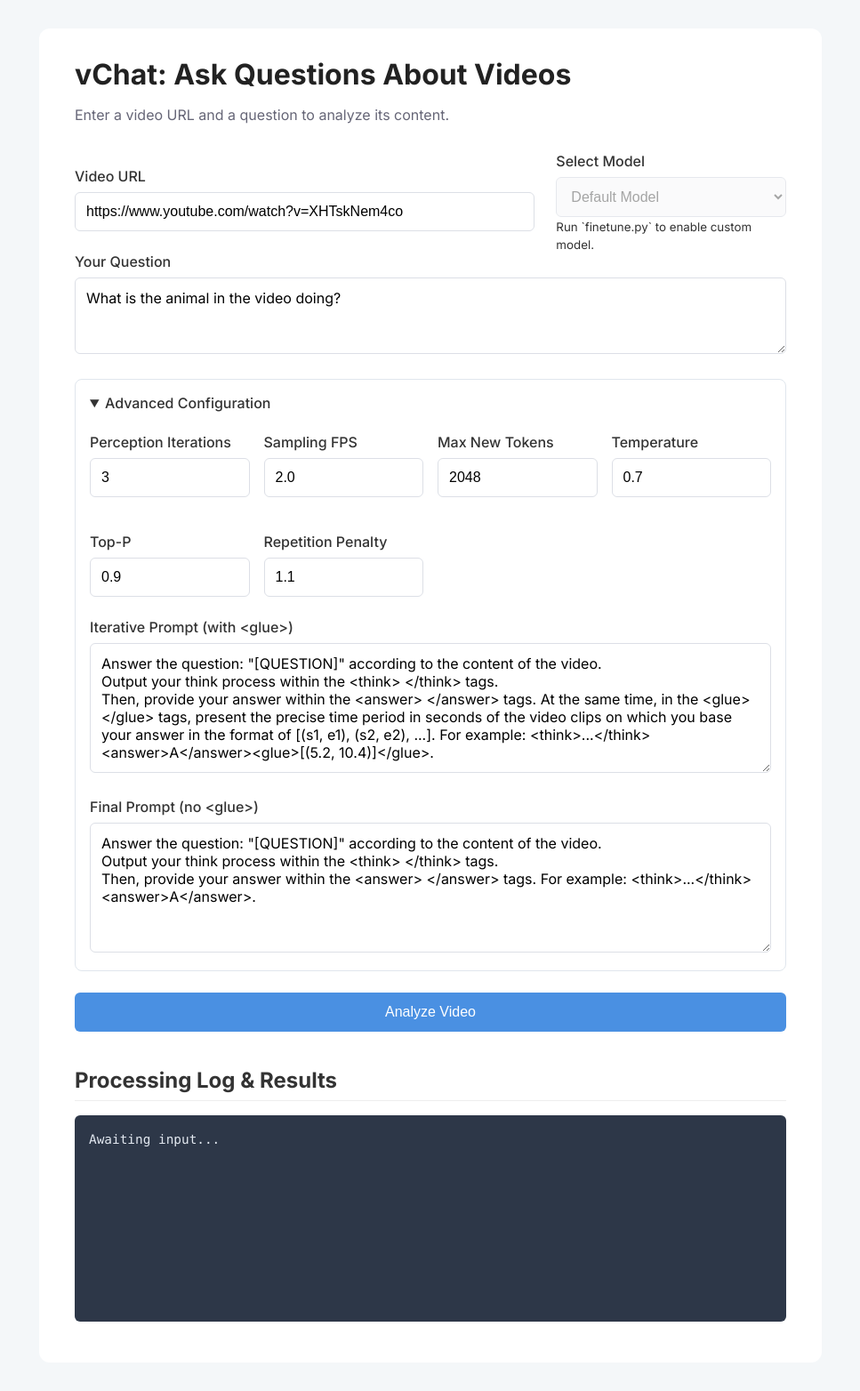
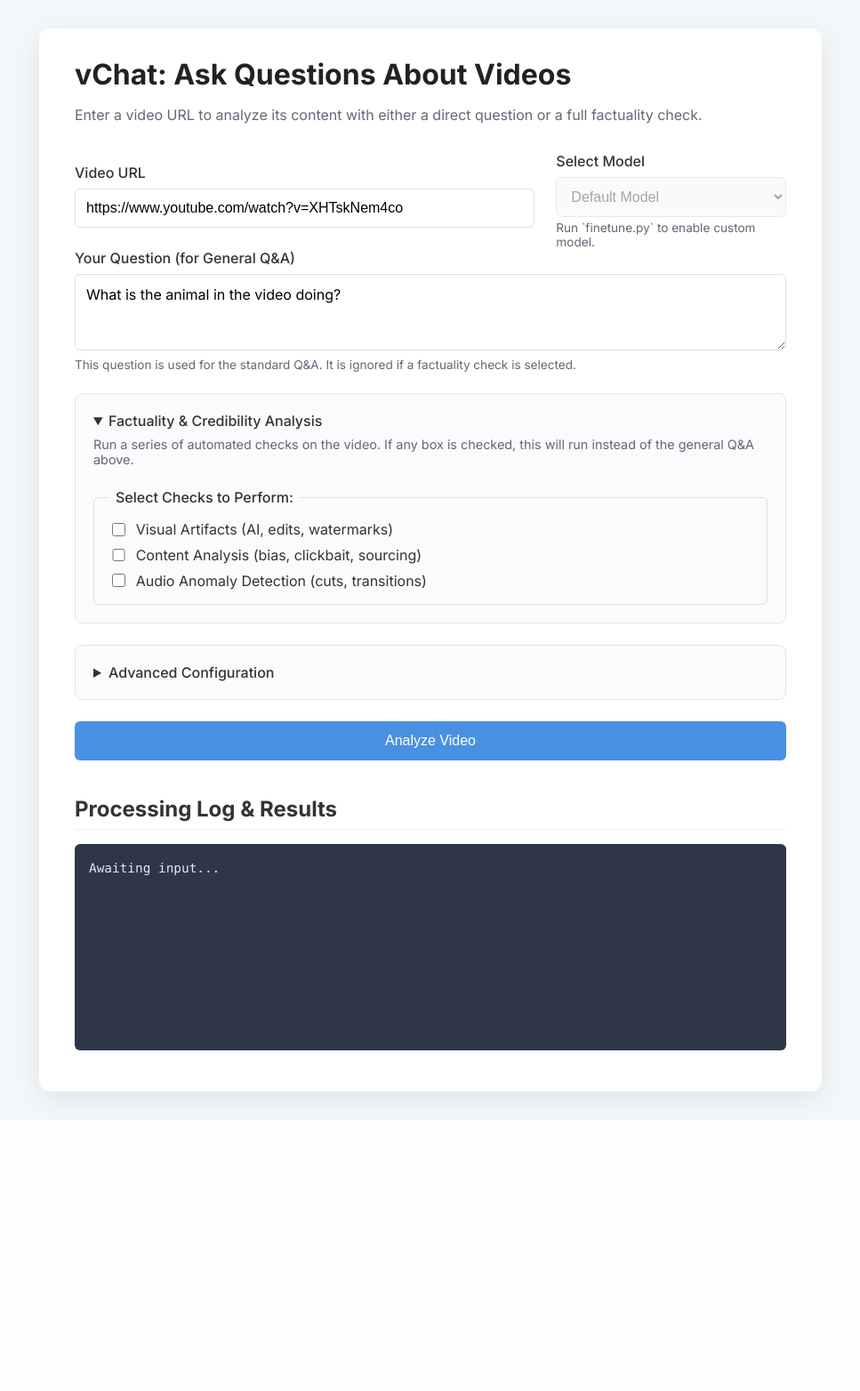
Before and after one commit to DevKlim/open-vRAG, a FastAPI app: page / in a window 1280 px wide, after a click on "Factuality & Credibility Analysis". Shown: the whole page at 89% size, without its empty margins (156-1123 px from the left). After the commit the page ends 1247 px from the top, so only its background shows below. Run offline with FastAPI, Linux system fonts and the light colour scheme.

Commit message:
liarmp4 integration

```diff
--- a/app.py
+++ b/app.py
@@ -10,16 +10,16 @@ from fastapi.templating import Jinja2Templates
 from fastapi.staticfiles import StaticFiles
 import yt_dlp
 import inference_logic
+import factuality_logic
 
-# --- Configure application-wide logging ---
-# This will capture logs from all modules and format them for better debugging.
+#  config application-wide logging
 logging.basicConfig(
     level=logging.INFO,
     format="%(asctime)s - %(name)s - %(levelname)s - %(message)s",
 )
-# ---------------------------------------------
+#
 
-# --- FastAPI App Setup ---
+#  fastAPI app setup
 app = FastAPI()
 templates = Jinja2Templates(directory="templates")
 app.mount("/static", StaticFiles(directory="static"), name="static")
@@ -34,8 +34,6 @@ async def startup_event():
         inference_logic.load_models()
     except Exception as e:
         logging.fatal(f"Could not load models. Error: {e}", exc_info=True)
-        # In a real app, you might want to prevent startup or enter a degraded state.
-        # For now, we log the fatal error. The app will likely fail on inference.
 
 @app.get("/", response_class=HTMLResponse)
 async def read_root(request: Request):
@@ -62,7 +60,7 @@ def progress_hook(d):
         eta = d.get('_eta_str', 'N/A').strip()
         progress_message = f"Downloading: {percent} at {speed}, ETA: {eta}\r"
     elif d['status'] == 'finished':
-        progress_message = f"\nDownload finished. Preparing video file...\n"
+        progress_message = f"\nDownload finished. Preparing video assets...\n"
 
 async def run_subprocess_async(command: list[str]):
     """Asynchronously runs a subprocess and captures its output."""
@@ -73,81 +71,126 @@ async def run_subprocess_async(command: list[str]):
         error_details = stderr.decode()
         logging.error(f"FFmpeg command failed: {command}")
         logging.error(f"FFmpeg stderr: {error_details}")
-        raise RuntimeError(f"FFmpeg failed:\n{error_details}")
+        raise RuntimeError(f"Process failed:\n{error_details}")
     return stdout.decode()
 
-async def prepare_video_async(url: str):
-    """Downloads and sanitizes a video file asynchronously."""
+async def prepare_video_assets_async(url: str) -> dict:
+    """
+    Downloads video, subtitles, and extracts audio. Returns a dictionary of file paths.
+    """
     global progress_message
     loop = asyncio.get_event_loop()
-    progress_message = "Starting video download...\r"
+    progress_message = "starting video download...\r"
+
     ydl_opts = {
         'format': 'best[ext=mp4]/bestvideo[ext=mp4]+bestaudio[ext=m4a]/best',
         'outtmpl': 'videos/%(id)s.%(ext)s',
-        'progress_hooks': [progress_hook]
+        'progress_hooks': [progress_hook],
+        'writesubtitles': True,
+        'writeautomaticsub': True,
+        'subtitleslangs': ['en'],
     }
+
+    video_id = ""
+    original_filepath_str = ""
     with yt_dlp.YoutubeDL(ydl_opts) as ydl:
         info = await loop.run_in_executor(None, lambda: ydl.extract_info(url, download=True))
         original_filepath_str = ydl.prepare_filename(info)
+        video_id = info.get("id")
 
-    progress_message = f"Sanitizing video file: {original_filepath_str}\n"
-    logging.info(f"Original video downloaded to: {original_filepath_str}")
+    progress_message = f"cleaning video file: {original_filepath_str}\n"
+    logging.info(f"og video downloaded to: {original_filepath_str}")
     original_path = Path(original_filepath_str)
     sanitized_path = original_path.with_name(f"{original_path.stem}_fixed.mp4")
-
-    # Re-encode to a standard H.264/AAC format to prevent decoder errors
-    ffmpeg_command = [
+    #reencoding as mov doesnt work!
+    ffmpeg_video_command = [
         "ffmpeg", "-i", str(original_path), "-c:v", "libx264", "-preset", "fast",
         "-crf", "23", "-c:a", "aac", "-y", str(sanitized_path)
     ]
-    await run_subprocess_async(ffmpeg_command)
-    progress_message = f"Video sanitized successfully to: {sanitized_path}\n"
-    logging.info(f"Video sanitized and saved to: {sanitized_path}")
-    return str(sanitized_path)
+    await run_subprocess_async(ffmpeg_video_command)
+    progress_message = "video proc. extracting audio...\n"
 
-async def process_request_stream(video_url: str, question: str, generation_config: dict, prompts: dict, model_selection: str):
-    """Generator function that yields progress updates for the streaming response."""
+    audio_path = sanitized_path.with_suffix('.wav')
+    ffmpeg_audio_command = [
+        "ffmpeg", "-i", str(sanitized_path), "-vn", "-acodec", "pcm_s16le",
+        "-ar", "16000", "-ac", "1", "-y", str(audio_path)
+    ]
+    await run_subprocess_async(ffmpeg_audio_command)
+    progress_message = "Audio extracted successfully.\n"
+
+    # for transcript
+    video_dir = Path("videos")
+    # yt-dlp might add language codes like .en.vtt
+    transcript_path = next(video_dir.glob(f"{video_id}*.vtt"), None)
+
+    logging.info(f"Assets prepared: Video='{sanitized_path}', Audio='{audio_path}', Transcript='{transcript_path}'")
+
+    return {
+        "video": str(sanitized_path),
+        "audio": str(audio_path) if audio_path and audio_path.exists() else None,
+        "transcript": str(transcript_path) if transcript_path and transcript_path.exists() else None,
+    }
+
+async def process_request_stream(video_url: str, question: str, generation_config: dict, prompts: dict, model_selection: str, checks: dict):
+    """
+    Generator function that yields progress updates.
+    Routes to either the Q&A pipeline or the Factuality pipeline.
+    """
     global progress_message
-    video_path = None
+    paths = None
     try:
-        # 1. Switch to the selected model
         inference_logic.switch_active_model(model_selection)
         yield f"data: Using {model_selection.capitalize()} Model for inference.\n\n"
 
-        # 2. Prepare video (download and sanitize)
-        preparation_task = asyncio.create_task(prepare_video_async(video_url))
+        preparation_task = asyncio.create_task(prepare_video_assets_async(video_url))
         while not preparation_task.done():
             yield f"data: {progress_message}\n\n"
             await asyncio.sleep(0.2)
         yield f"data: {progress_message}\n\n"
-        video_path = await preparation_task # This will raise exception if task failed
+        paths = await preparation_task
 
-        # 3. Run the inference pipeline
-        yield "data: Starting inference pipeline...\n\n"
-        async for message in inference_logic.run_inference_pipeline(video_path, question, generation_config, prompts):
-            yield f"data: {message}\n\n"
+        # pipeline to run
+        is_factuality_run = any(checks.values())
+
+        if is_factuality_run:
+            yield "data: Starting Factuality & Credibility pipeline...\n\n"
+            async for message in factuality_logic.run_factuality_pipeline(paths, checks, generation_config):
+                yield f"data: {message}\n\n"
+        else:
+            yield "data: Starting General Q&A pipeline...\n\n"
+            video_path = paths.get("video")
+            if not video_path:
+                raise ValueError("Video file could not be prepared.")
+            async for message in inference_logic.run_inference_pipeline(video_path, question, generation_config, prompts):
+                yield f"data: {message}\n\n"
 
     except Exception as e:
-        error_message = f"\n\n--- ERROR ---\nAn error occurred: {str(e)}"
-        logging.error(f"Error in processing stream for URL '{video_url}'", exc_info=True)
+        error_message = f"\n\n ERROR: \nAn error occurred: {str(e)}"
+        logging.error(f"error in processing stream for URL '{video_url}'", exc_info=True)
         yield f"data: {error_message}\n\n"
     finally:
-        # 4. Signal the client to close the connection
         yield "event: close\ndata: Task finished.\n\n"
 
 @app.post("/process")
 async def process_video_endpoint(
+    # core params
     video_url: str = Form(...),
     question: str = Form(...),
     model_selection: str = Form("default"),
+
     num_perceptions: int = Form(...),
     sampling_fps: float = Form(...),
     max_new_tokens: int = Form(...),
     temperature: float = Form(...),
     top_p: float = Form(...),
     repetition_penalty: float = Form(...),
+
     prompt_glue: str = Form(...),
-    prompt_final: str = Form(...)
+    prompt_final: str = Form(...),
+    # factuality checks
+    check_visuals: bool = Form(False),
+    check_content: bool = Form(False),
+    check_audio: bool = Form(False),
 ):
     """Endpoint to handle the main video analysis request."""
     generation_config = {
@@ -159,7 +202,9 @@ async def process_video_endpoint(
         "repetition_penalty": repetition_penalty
     }
     prompts = {"glue": prompt_glue, "final": prompt_final}
+    checks = {"visuals": check_visuals, "content": check_content, "audio": check_audio}
+
     return StreamingResponse(
-        process_request_stream(video_url, question, generation_config, prompts, model_selection),
+        process_request_stream(video_url, question, generation_config, prompts, model_selection, checks),
         media_type="text/event-stream"
     )
--- a/static/style.css
+++ b/static/style.css
@@ -30,7 +30,7 @@ body {
     background-color: var(--container-bg-color);
     padding: 2rem 2.5rem;
     border-radius: 12px;
-    box-shadow: 0 8px G30px rgba(0, 0, 0, 0.08);
+    box-shadow: 0 8px 30px rgba(0, 0, 0, 0.08);
     width: 100%;
     max-width: 800px;
 }
@@ -80,6 +80,14 @@ h1 {
     margin-bottom: 0;
 }
 
+.form-group small {
+    display: block;
+    margin-top: 0.25rem;
+    font-size: 0.85rem;
+    color: var(--subtle-text-color);
+}
+
+
 label {
     display: block;
     font-weight: 500;
@@ -99,6 +107,12 @@ select {
     transition: border-color 0.2s, box-shadow 0.2s;
     background-color: #fff;
 }
+
+input[type="number"][readonly] {
+    background-color: #f1f3f5;
+    cursor: not-allowed;
+}
+
 
 input[type="url"]:focus,
 input[type="number"]:focus,
@@ -123,13 +137,18 @@ textarea {
 .advanced-options {
     border: 1px solid #e0e6ed;
     border-radius: 8px;
-    padding: 1rem;
+    padding: 1.25rem;
     margin-top: 1.5rem;
+    background-color: #fafbfc;
 }
 
 .advanced-options summary {
     font-weight: 500;
     cursor: pointer;
+    list-style: revert; /* Use default disclosure triangle */
+}
+.advanced-options summary:hover {
+    color: var(--primary-color);
 }
 
 .advanced-options[open] summary {
@@ -195,3 +214,57 @@ h2 {
     font-size: 0.9rem;
     line-height: 1.6;
 }
+
+/* New Factuality Styles */
+.form-sub-label {
+    font-size: 0.9rem;
+    color: var(--subtle-text-color);
+    margin-top: -1rem;
+    margin-bottom: 1.5rem;
+}
+
+#factuality-checks {
+    border: 1px solid var(--border-color);
+    border-radius: 6px;
+    padding: 1rem;
+    margin: 0;
+}
+
+#factuality-checks legend {
+    font-weight: 500;
+    padding: 0 0.5rem;
+}
+
+.checkbox-group {
+    display: flex;
+    align-items: center;
+    margin-bottom: 0.5rem;
+}
+
+.checkbox-group:last-child {
+    margin-bottom: 0;
+}
+
+.checkbox-group input[type="checkbox"] {
+    width: auto;
+    margin-right: 0.75rem;
+    height: 1.1em;
+    width: 1.1em;
+}
+.checkbox-group label {
+    margin-bottom: 0;
+    font-weight: 400;
+}
+
+.interval-input {
+    display: flex;
+    align-items: center;
+    gap: 0.5rem;
+}
+.interval-input span {
+    color: var(--subtle-text-color);
+}
+.interval-input input {
+    flex: 1;
+    min-width: 80px;
+}
--- a/templates/index.html
+++ b/templates/index.html
@@ -11,7 +11,7 @@
         <div class="header">
              <h1>vChat: Ask Questions About Videos</h1>
         </div>
-        <p class="subtitle">Enter a video URL and a question to analyze its content.</p>
+        <p class="subtitle">Enter a video URL to analyze its content with either a direct question or a full factuality check.</p>
 
         <form id="vchat-form">
             <div class="form-grid">
@@ -34,15 +34,44 @@
             </div>
 
             <div class="form-group">
-                <label for="question">Your Question</label>
+                <label for="question">Your Question (for General Q&A)</label>
                 <textarea id="question" name="question" rows="3" required>What is the animal in the video doing?</textarea>
+                <small>This question is used for the standard Q&A. It is ignored if a factuality check is selected.</small>
             </div>
 
             <details class="advanced-options">
+                <summary>Factuality & Credibility Analysis</summary>
+                <p class="form-sub-label">Run a series of automated checks on the video. If any box is checked, this will run instead of the general Q&A above.</p>
+                <fieldset id="factuality-checks">
+                    <legend>Select Checks to Perform:</legend>
+                    <div class="checkbox-group">
+                        <input type="checkbox" id="check_visuals" name="check_visuals" value="true">
+                        <label for="check_visuals">Visual Artifacts (AI, edits, watermarks)</label>
+                    </div>
+                    <div class="checkbox-group">
+                        <input type="checkbox" id="check_content" name="check_content" value="true">
+                        <label for="check_content">Content Analysis (bias, clickbait, sourcing)</label>
+                    </div>
+                    <div class="checkbox-group">
+                        <input type="checkbox" id="check_audio" name="check_audio" value="true">
+                        <label for="check_audio">Audio Anomaly Detection (cuts, transitions)</label>
+                    </div>
+                </fieldset>
+            </details>
+
+            <details class="advanced-options">
                 <summary>Advanced Configuration</summary>
+                <div class="form-group">
+                    <label for="sampling_interval">Frame Sampling</label>
+                    <div class="interval-input">
+                        <span>Sample 1 frame every</span>
+                        <input type="number" id="sampling_interval" value="5" min="0.1" step="0.1">
+                        <span>seconds.</span>
+                    </div>
+                </div>
                 <div class="options-grid">
                     <div class="form-group"><label for="num_perceptions">Perception Iterations</label><input type="number" id="num_perceptions" name="num_perceptions" value="3" min="1" max="10"></div>
-                    <div class="form-group"><label for="sampling_fps">Sampling FPS</label><input type="number" id="sampling_fps" name="sampling_fps" value="2.0" min="0.1" max="30.0" step="0.1"></div>
+                    <div class="form-group"><label for="sampling_fps">Sampling FPS (auto-calculated)</label><input type="number" id="sampling_fps" name="sampling_fps" value="0.2" min="0.01" max="30.0" step="0.01" readonly></div>
                     <div class="form-group"><label for="max_new_tokens">Max New Tokens</label><input type="number" id="max_new_tokens" name="max_new_tokens" value="2048" min="1" step="64"></div>
                     <div class="form-group"><label for="temperature">Temperature</label><input type="number" id="temperature" name="temperature" value="0.7" min="0.0" max="2.0" step="0.1"></div>
                     <div class="form-group"><label for="top_p">Top-P</label><input type="number" id="top_p" name="top_p" value="0.9" min="0.0" max="1.0" step="0.05"></div>
@@ -68,18 +97,27 @@ Then, provide your answer within the <answer> </answer> tags. For example: <thin
         const form = document.getElementById('vchat-form');
         const submitBtn = document.getElementById('submit-btn');
         const outputLog = document.getElementById('output-log');
+        const samplingIntervalInput = document.getElementById('sampling_interval');
+        const samplingFpsInput = document.getElementById('sampling_fps');
 
-        // --- NEW FIX ---
-        // Automatically open the advanced options if an input inside is invalid.
-        // This allows the browser to focus on the invalid field and show the error.
+        function updateFps() {
+            const interval = parseFloat(samplingIntervalInput.value);
+            if (interval > 0) {
+                const fps = 1 / interval;
+                samplingFpsInput.value = fps.toFixed(4);
+            }
+        }
+
+        samplingIntervalInput.addEventListener('input', updateFps);
+        document.addEventListener('DOMContentLoaded', updateFps); // Set initial value on page load
+
         form.addEventListener('invalid', (event) => {
             const invalidInput = event.target;
             const detailsParent = invalidInput.closest('details');
             if (detailsParent && !detailsParent.open) {
                 detailsParent.open = true;
             }
-        }, true); // Use the capture phase to catch the event early.
-        // --- END FIX ---
+        }, true);
 
         form.addEventListener('submit', async (event) => {
             event.preventDefault();
@@ -91,9 +129,7 @@ Then, provide your answer within the <answer> </answer> tags. For example: <thin
             const formData = new FormData(form);
 
             try {
-                // For debugging: log the data being sent
                 console.log('Submitting form data:', Object.fromEntries(formData.entries()));
-
                 const response = await fetch('/process', {
                     method: 'POST',
                     body: formData,
@@ -101,44 +137,32 @@ Then, provide your answer within the <answer> </answer> tags. For example: <thin
 
                 if (!response.ok) {
                     const errorText = await response.text();
-                    console.error('Server error response:', errorText);
                     throw new Error(`Server responded with status ${response.status}: ${errorText}`);
                 }
 
                 const reader = response.body.getReader();
                 const decoder = new TextDecoder();
-                outputLog.textContent = ''; // Clear "Initializing..."
+                outputLog.textContent = '';
                 let buffer = '';
                 let streamClosedByServer = false;
 
                 while (!streamClosedByServer) {
                     const { value, done } = await reader.read();
-                    if (done) {
-                        console.log('Reader has been closed.');
-                        break;
-                    }
+                    if (done) break;
 
                     buffer += decoder.decode(value, { stream: true });
-
                     const messages = buffer.split('\n\n');
-                    // The last element might be an incomplete message, so we keep it in the buffer.
                     buffer = messages.pop() || '';
 
                     for (const message of messages) {
                         if (!message) continue;
-
-                        console.log("Received raw message:", JSON.stringify(message));
-
                         if (message.startsWith('event: close')) {
-                            console.log('Server sent close event. Terminating stream processing.');
                             streamClosedByServer = true;
                             break;
                         }
 
                         if (message.startsWith('data:')) {
                             let data = message.substring(5).trim();
-
-                            // Handle carriage return for progress updates on the same line
                             if (data.includes('\r')) {
                                 const lines = outputLog.textContent.split('\n');
                                 lines[lines.length - 1] = data.replace(/\r/g, '');
@@ -146,18 +170,13 @@ Then, provide your answer within the <answer> </answer> tags. For example: <thin
                             } else {
                                 outputLog.textContent += data;
                             }
-                            // Auto-scroll to the bottom
                             outputLog.scrollTop = outputLog.scrollHeight;
                         }
                     }
                 }
-
                 outputLog.textContent += '\n\n--- Stream finished ---';
-                console.log('Stream processing finished successfully.');
-
             } catch (error) {
                 console.error('An error occurred during the process:', error);
-                // Ensure the error message is clearly visible to the user in the log.
                 outputLog.textContent += `\n\n[CLIENT-SIDE ERROR]\nAn error occurred while processing the request.\nDetails: ${error.message}`;
             } finally {
                 submitBtn.disabled = false;
```
Also changed, not shown: factuality_logic.py (added, +132 -0 lines), finetune.py (+19 -40 lines), inference_logic.py (+6 -11 lines).
